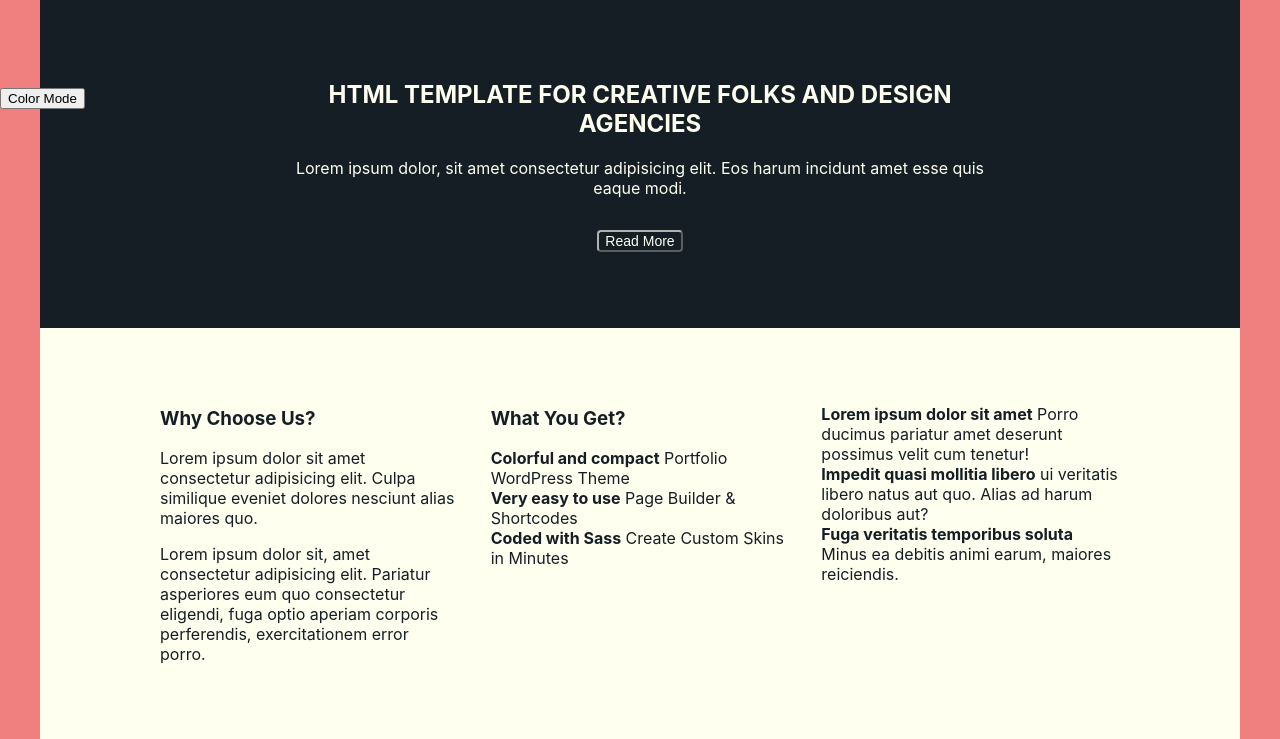
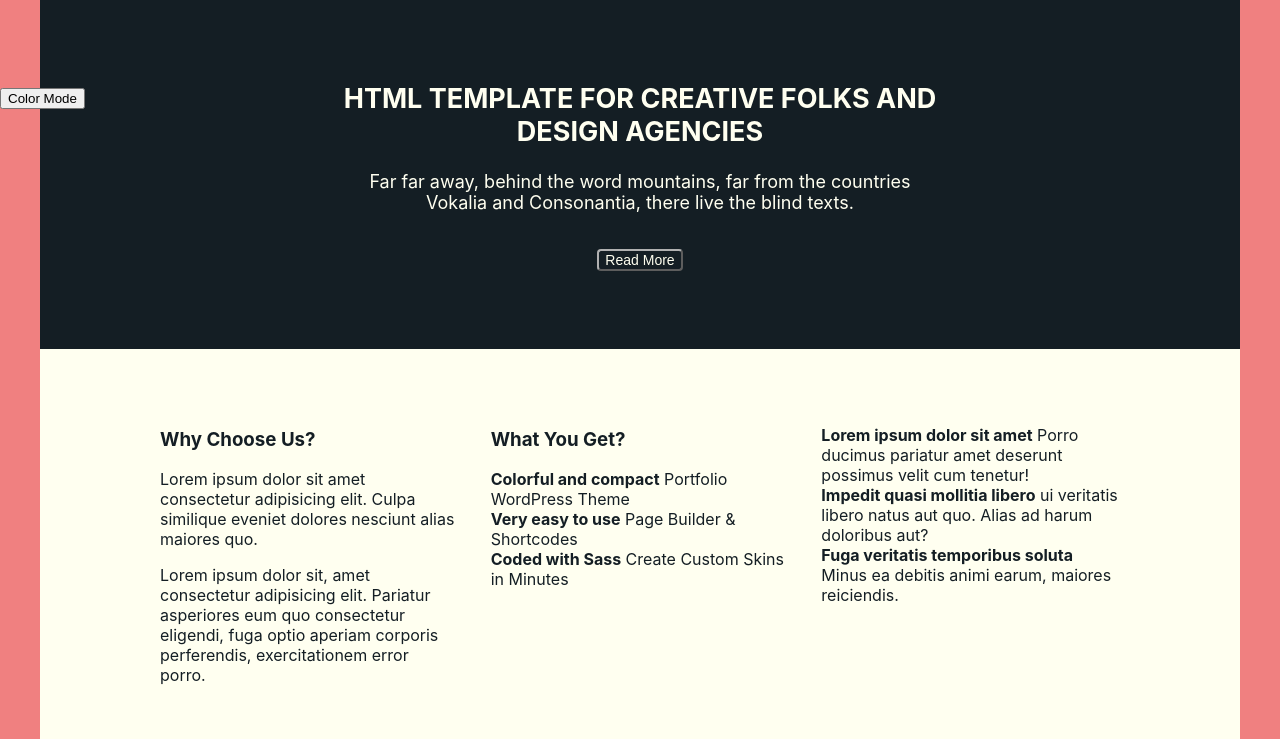
Before and after one commit to laurecohen/elan, a PHP site: page / in a window 1280 px wide. Shown: the part 112-851 px from the top of the page. Run offline with PHP 8.4, Linux system fonts and the light colour scheme; some libraries are stand-ins or nearby versions.

Commit message:
Banner margin

```diff
--- a/html-css/vibes/index.html
+++ b/html-css/vibes/index.html
@@ -40,7 +40,7 @@
         <main>
             <section class="template-section section-banner" id="home">
                 <h2>Html Template for creative folks and design agencies</h2>
-                <p>Lorem ipsum dolor, sit amet consectetur adipisicing elit. Eos harum incidunt amet esse quis eaque modi.</p>
+                <p>Far far away, behind the word mountains, far from the countries Vokalia and Consonantia, there live the blind texts.</p>
                 <div class="section-footer">
                     <a href="#" class="btn cta">Read More</a>
                 </div>
@@ -191,6 +191,6 @@
             </ul>
         </footer>
     </div>
-    <script async src="https://platform.twitter.com/widgets.js"></script>
+    <!-- <script async src="https://platform.twitter.com/widgets.js"></script>  -->
 </body>
 </html>
--- a/html-css/vibes/style.css
+++ b/html-css/vibes/style.css
@@ -189,7 +189,7 @@ textarea {
     padding-bottom: 2.5em;
     text-align: center;
     font-style: italic;
-    font-size: 1.125rem;
+    font-size: 1.125rem; /* Add class .bigger */
     border-bottom: 1px solid var(--input-color--bg-light);
 
     display: flex;
@@ -291,8 +291,7 @@ textarea {
 
     /* MAIN */
     .section-banner{
-        padding-left: 20%;
-        padding-right: 20%;
+        font-size: 1.125rem;
     }
 
     /* #PORTFOLIO */
@@ -395,6 +394,12 @@ textarea {
         display: block;
     }
 
+    /* MAIN */
+    .section-banner{
+        padding-left: 25%;
+        padding-right: 25%;
+    }
+
     /* #PORTFOLIO */
     .gallery-grid > li {
         flex: 1 25%;
```
